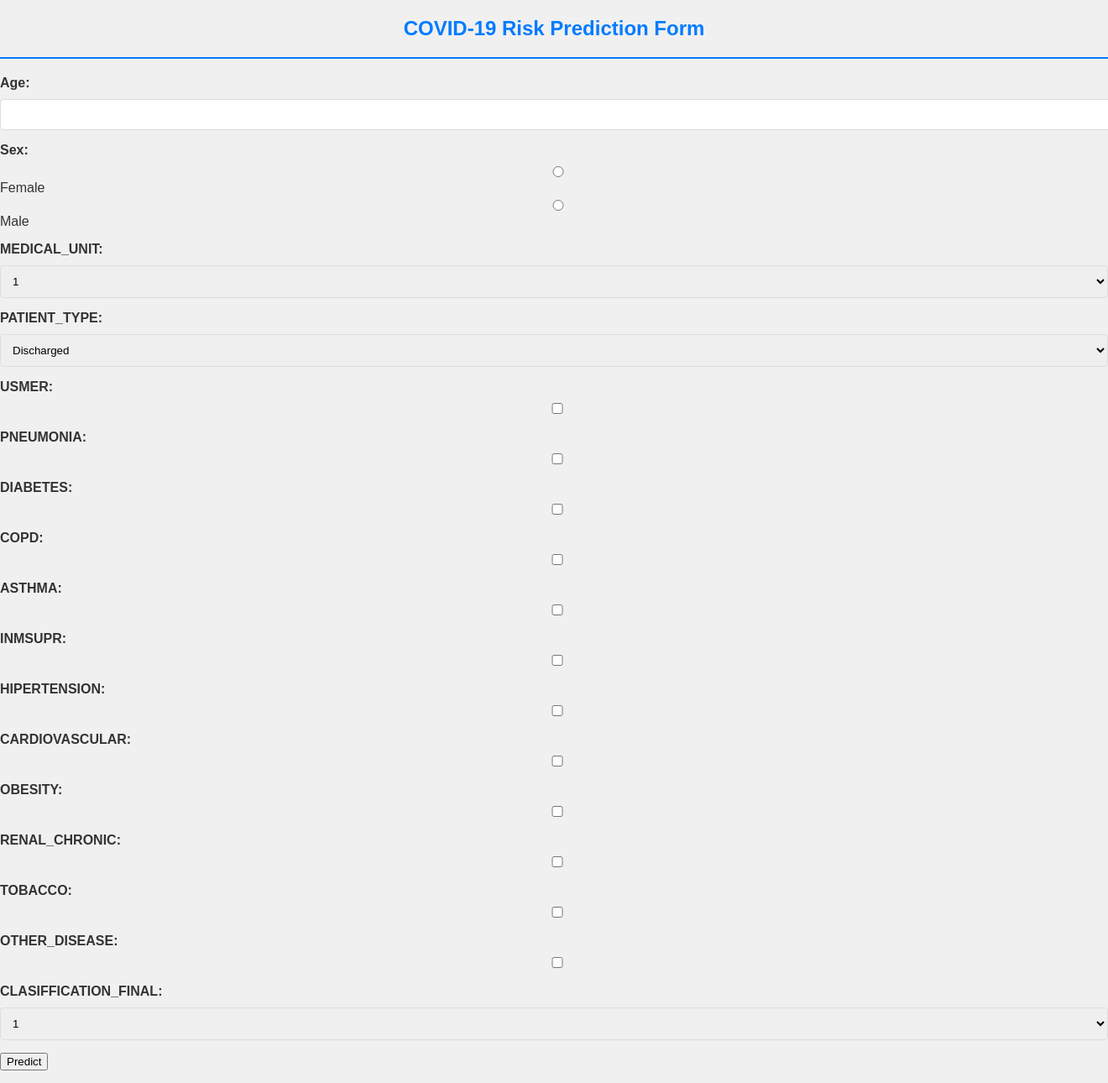
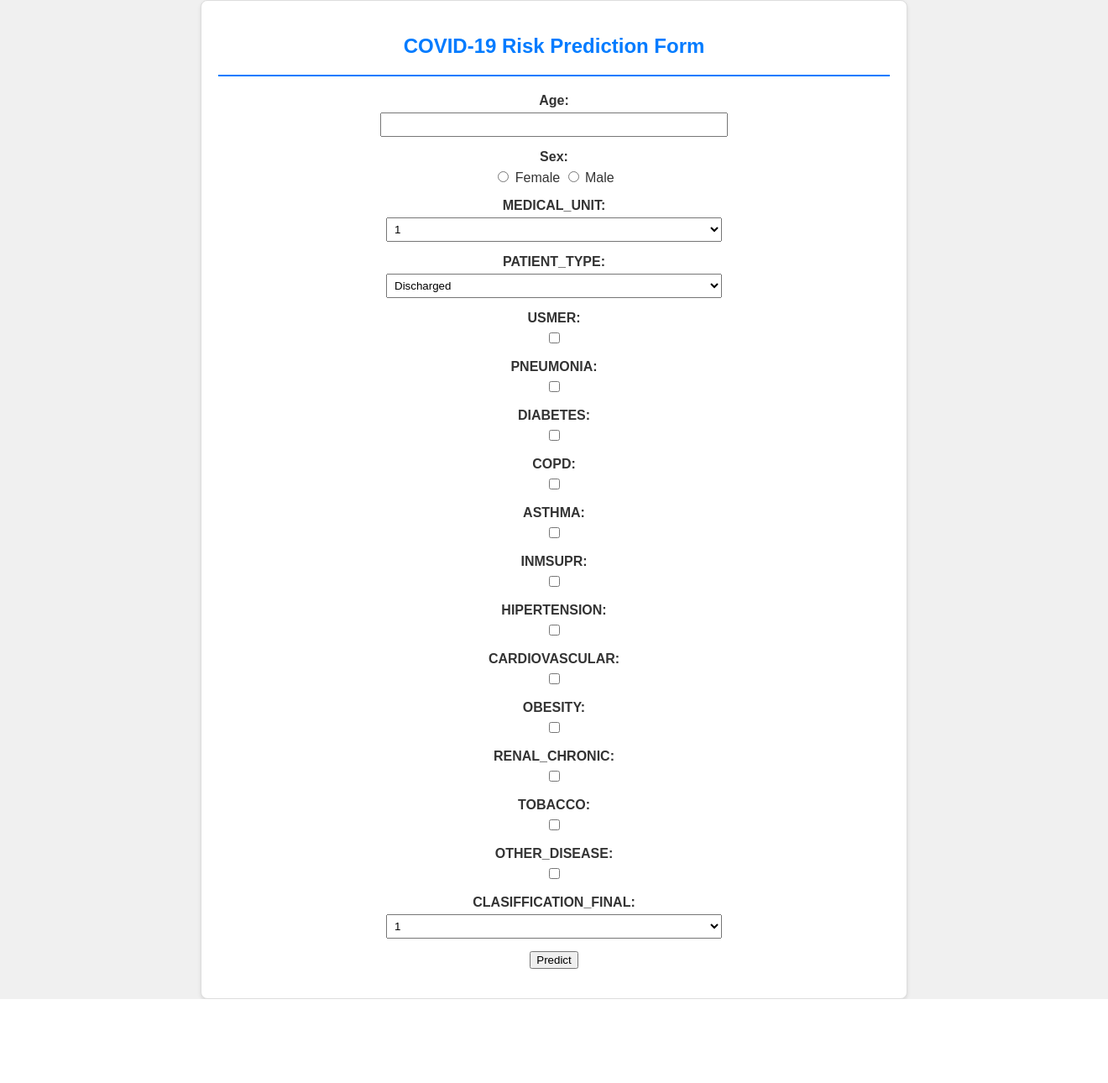
Before and after one commit to nghiapham1224/cds303_final_project, a Flask app: page /predict in a window 1320 px wide; the page is wider, and only the part inside the window is pictured. Shown: that part at 84% size. After the commit the page ends 1190 px from the top of that part, so only its background shows below. Run offline with Flask 3, Linux system fonts and the light colour scheme; parts of the project's set-up code (start-up, migrations or seed data) failed here and were passed over.

Commit message:
Fix webpage format

```diff
--- a/templates/predict.html
+++ b/templates/predict.html
@@ -9,63 +9,51 @@
             padding: 0;
             background-color: #f0f0f0;
             color: #333;
+            text-align: center;
         }
-
         .container {
             max-width: 800px;
-            margin: 20px auto;
+            margin: 0 auto;
             padding: 20px;
             background-color: #fff;
             border: 1px solid #ddd;
             border-radius: 8px;
             box-shadow: 0 2px 4px rgba(0, 0, 0, 0.1);
         }
-
         h2 {
-            text-align: center;
             color: #007BFF;
         }
-
         form {
             border-top: 2px solid #007BFF;
             padding-top: 20px;
         }
-
         form div {
             margin-bottom: 15px;
         }
-
         label {
             display: block;
             margin-bottom: 5px;
             font-weight: bold;
         }
-
         input[type="number"],
-        input[type="checkbox"],
-        input[type="radio"],
-        select,
+        select {
+            width: 50%; /* Reduce the width to make it smaller */
+            padding: 5px; /* Reduce padding for smaller elements */
+            margin: 0 auto; /* Center elements */
+        }
         button {
-            width: 100%;
-            padding: 10px;
-            margin-top: 5px;
-            border: 1px solid #ddd;
-            border-radius: 4px;
-        }
-
-        button {
+            width: 50%; /* Reduce the width of the button */
             background-color: #007BFF;
             color: #fff;
             border: none;
             font-size: 16px;
             cursor: pointer;
             transition: background-color 0.3s;
+            margin: 0 auto; /* Center the button */
         }
-
         button:hover {
             background-color: #0056b3;
         }
-
         .result {
             margin-top: 20px;
             padding: 15px;
@@ -73,9 +61,20 @@
             border-radius: 4px;
             text-align: center;
         }
-
         .hidden {
             display: none;
+        }
+        /* New styles for checkbox grid */
+        .checkbox-grid {
+            display: grid;
+            grid-template-columns: repeat(2, 1fr);
+            gap: 10px;
+        }
+        .checkbox-grid label {
+            grid-column: span 1;
+        }
+        .checkbox-grid input {
+            width: auto;
         }
     </style>
     <script>
@@ -97,11 +96,12 @@
         }
 
         window.onload = function() {
-            updateForm(); // Call on page load in case Female is pre-selected
+            updateForm();
         };
     </script>
 </head>
 <body>
+    <div class="container">
         <h2>COVID-19 Risk Prediction Form</h2>
         <form action="/predict" method="POST" onsubmit="updateForm()">
             <div>
@@ -203,12 +203,11 @@
         </form>
 
         {% if prediction is not none %}
+        <div class="result">
             <h3>Prediction Result: {{ prediction }}</h3>
+            <h3>Risk of Death: {{ "%.2f" % prediction }}%</h3>
+        </div>
         {% endif %}
-
-    {% if prediction is not none %}
-    <h3>Risk of Death: {{ "%.2f" % prediction }}%</h3>
-    {% endif %}
-
+    </div>
 </body>
 </html>
```
Lines whose indentation alone changed are shown as unchanged.
